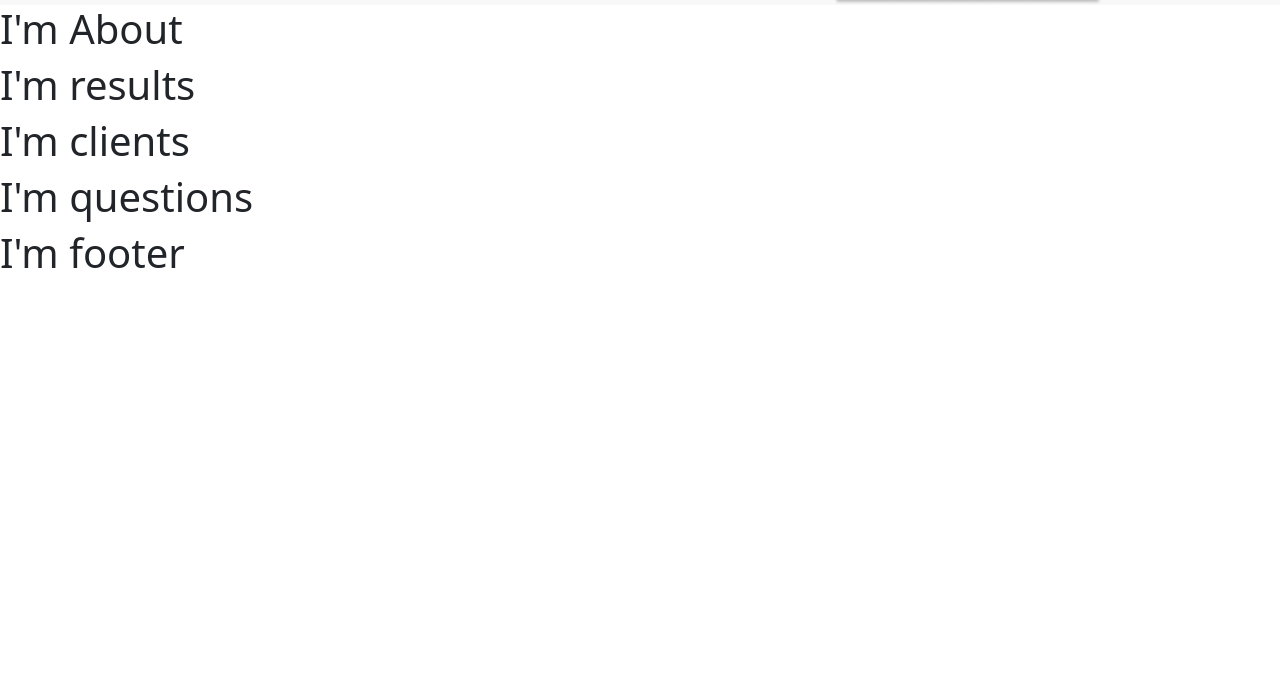
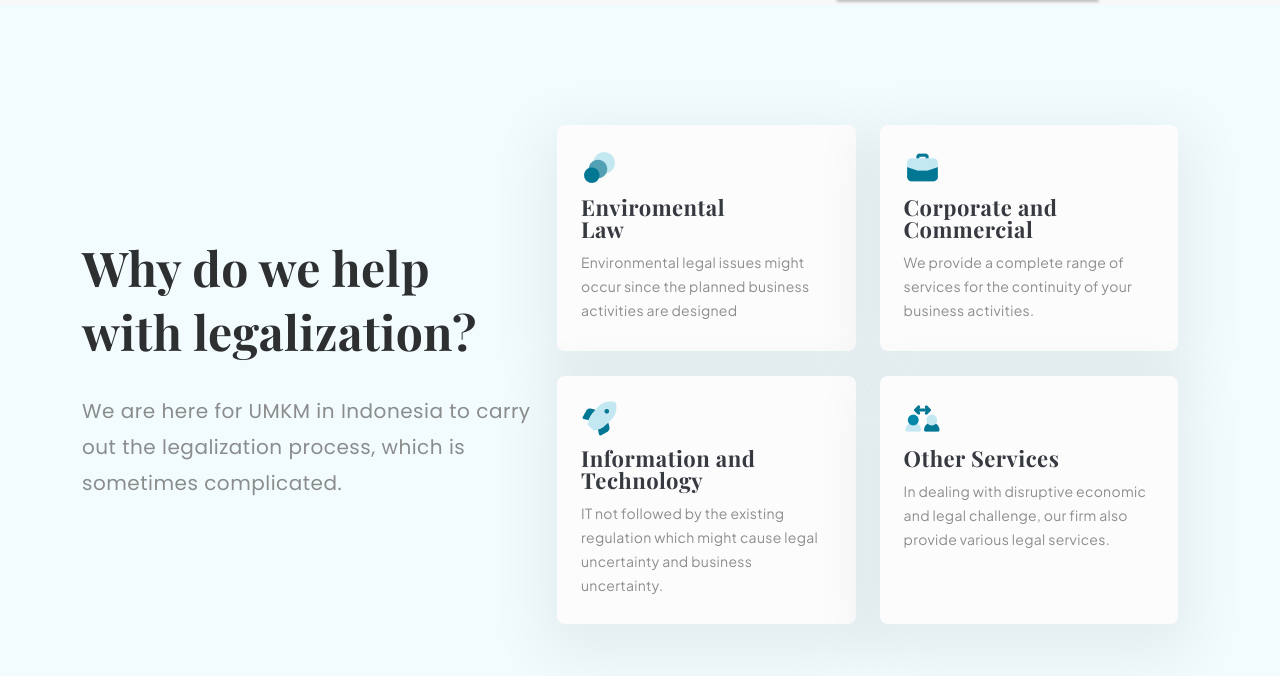
Before and after one commit to ProWork1/Lawyer_Landing_Page, a website: page src/index.html in a window 1280 px wide. Shown: the part 824-1500 px from the top of the page. Before the commit the page ends 1109 px from the top, so only its background shows below. Drawn offline with nearby package versions, Linux system fonts and the light colour scheme; files that its build step writes are made by us from their sources.

Commit message:
Section1 is complated

```diff
--- a/src/_about.html
+++ b/src/_about.html
@@ -1,3 +1,66 @@
 <section class="about">
-    <h1>I'm About</h1>
+    <div class="container">
+        <div class="row">
+            <div class="col-md-5 col-sm-12">
+                <div class="firstCol">
+                    <div class="title">
+                        Why do we help <br> with legalization?
+                    </div>
+                    <div class="des">
+                        We are here for UMKM in Indonesia to carry out the legalization process, which is sometimes complicated.
+                    </div>
+                </div>
+            </div>
+            <div class="col-md-7 col-sm-12">
+                <div class="secondCol">
+                    <div class="row">
+                        <div class="col-md-6">
+                            <div class="box">
+                                <img src="img/circle-layer.png" alt="circle">
+                                <div class="boxTitle">
+                                    Enviromental <br> Law
+                                </div>
+                                <div class="boxDes">
+                                    Environmental legal issues might occur since the planned business activities are designed
+                                </div>
+                            </div>
+                        </div>
+                        <div class="col-md-6">
+                            <div class="box">
+                                <img src="img/bag.png" alt="bag">
+                                <div class="boxTitle">
+                                    Corporate and <br> Commercial
+                                </div>
+                                <div class="boxDes">
+                                    We provide a complete range of services for the continuity of your business activities.
+                                </div>
+                            </div>
+                        </div>
+                        <div class="col-md-6">
+                            <div class="box">
+                                <img src="img/rocket.png" alt="rocket">
+                                <div class="boxTitle">
+                                    Information and <br> Technology
+                                </div>
+                                <div class="boxDes">
+                                    IT not followed by the existing regulation which might cause legal uncertainty and business uncertainty.
+                                </div>
+                            </div>
+                        </div>
+                        <div class="col-md-6">
+                            <div class="box">
+                                <img src="img/user-arrow.png" alt="user-arrow">
+                                <div class="boxTitle">
+                                    Other Services
+                                </div>
+                                <div class="boxDes">
+                                    In dealing with disruptive economic and legal challenge, our firm also provide various legal services.
+                                </div>
+                            </div>
+                        </div>
+                    </div>
+                </div>
+            </div>
+        </div>
+    </div>
 </section>
--- /dev/null
+++ b/src/sass/aboutOrSection1.scss
@@ -0,0 +1,102 @@
+.about {
+  background-color: #f2fcff;
+  padding: 100px 0;
+  font-family: "Playfair Display", serif;
+  .firstCol {
+    display: flex;
+    flex-direction: column;
+    justify-content: center;
+    height: 100%;
+    .title {
+      font-weight: bold;
+      font-size: 48px;
+      line-height: 64px;
+      letter-spacing: 0.323077px;
+      color: #2d2f30;
+    }
+    .des {
+      font-family: "Poppins", sans-serif;
+      font-size: 20px;
+      line-height: 36px;
+      line-height: 180%;
+      letter-spacing: 0.5px;
+      color: #8b8c8c;
+      margin-top: 30px;
+    }
+  }
+  .secondCol {
+    padding-right: 20px;
+    .box {
+      margin-top: 20px;
+      background: #fcfcfc;
+      box-shadow: 0px 18px 58px 16px rgba(0, 0, 0, 0.06);
+      border-radius: 8px;
+      padding: 24px;
+      height: 90%;
+      .boxTitle {
+        font-style: normal;
+        font-weight: bold;
+        font-size: 22px;
+        line-height: 22px;
+        /* or 100% */
+        letter-spacing: 0.5px;
+        color: #363940;
+        flex: none;
+        order: 0;
+        flex-grow: 0;
+        margin: 10px 0px;
+      }
+      .boxDes {
+        font-family: "PlusJakartaSans", sans-serif;
+        font-style: normal;
+        font-weight: normal;
+        font-size: 14px;
+        line-height: 24px;
+        /* or 171% */
+        letter-spacing: 0.3px;
+        color: #8b8c8c;
+        flex: none;
+        order: 1;
+        flex-grow: 0;
+        margin: 10px 0px;
+      }
+    }
+  }
+}
+
+@media (max-width: 1199px) {
+  .about {
+    .firstCol {
+      .title {
+        font-size: 45px;
+        br {
+          display: none;
+        }
+      }
+    }
+  }
+}
+@media (max-width: 991px) {
+  .about {
+    .secondCol {
+      padding-right: 0;
+      .box {
+        .boxTitle {
+          br {
+            display: none;
+          }
+        }
+      }
+    }
+  }
+}
+@media (max-width: 450px) {
+  .about {
+    .firstCol {
+      .title {
+        font-size: 40px;
+        line-height: 50px;
+      }
+    }
+  }
+}
--- a/src/sass/header.scss
+++ b/src/sass/header.scss
@@ -1,8 +1,3 @@
-@font-face {
-  font-family: "PlusJakartaSans";
-  src: url("../fonts/PlusJakartaSans-Regular.ttf") format("truetype");
-}
-
 .header {
   background-color: #f9f8f9;
   font-family: "PlusJakartaSans", sans-serif;
--- a/src/sass/style.scss
+++ b/src/sass/style.scss
@@ -1,4 +1,7 @@
+@font-face {
+  font-family: "PlusJakartaSans";
+  src: url("../fonts/PlusJakartaSans-Regular.ttf") format("truetype");
+}
 
-
-
-@import 'header';
+@import "header";
+@import "aboutOrSection1";
```
